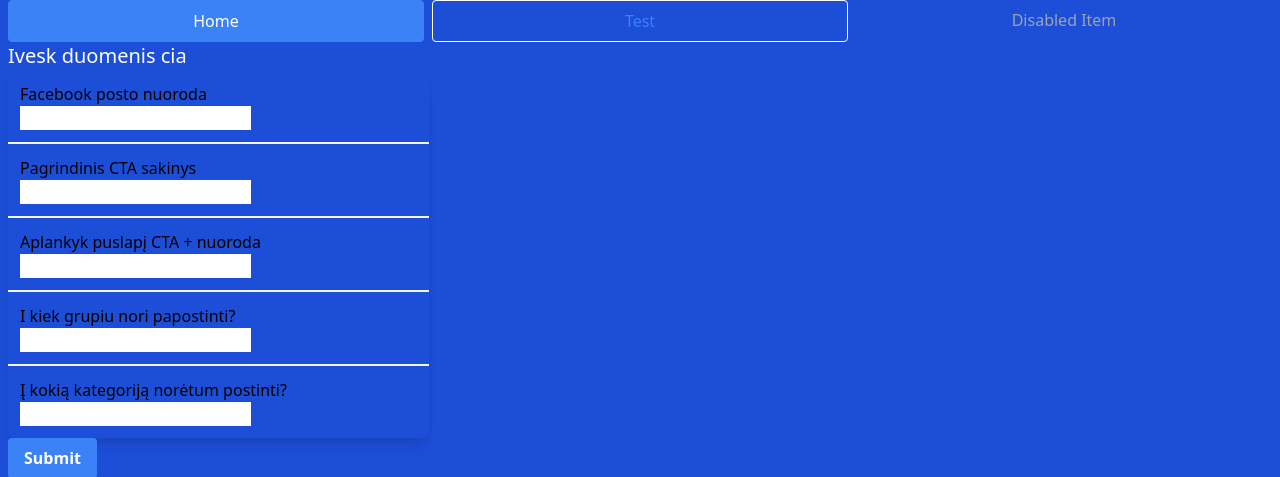
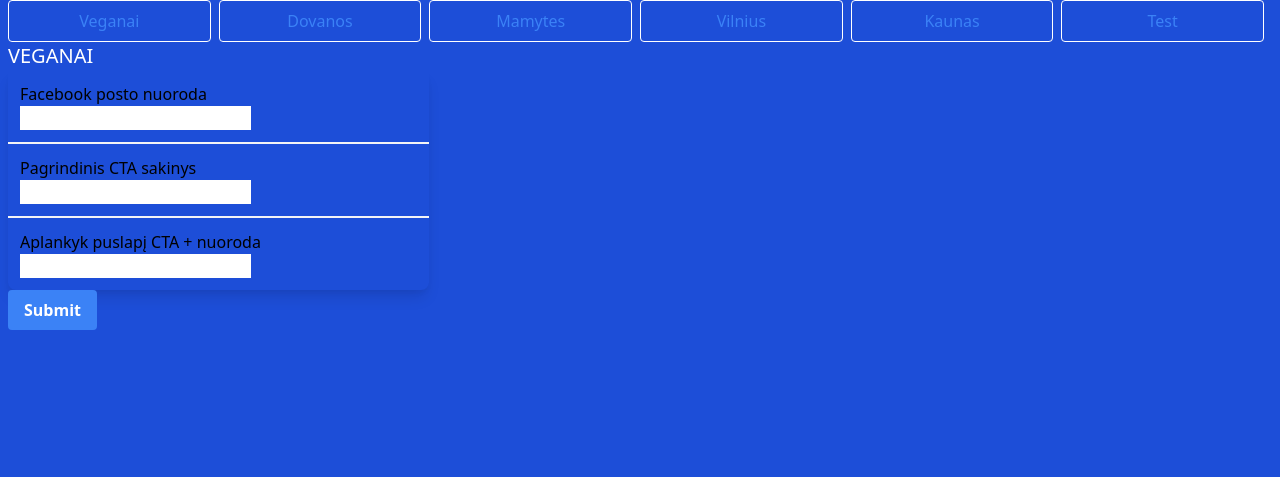
Before and after one commit to arvydasg/facebok_django, a Django app: page / in a window 1280 px wide. Shown: the top 477 px of the page. Run offline with Django 4.2, Linux system fonts and the light colour scheme; parts of the project's set-up code (start-up, migrations or seed data) failed here and were passed over.

Commit message:
feat: added a few more htmls. before splitting views.py file

```diff
--- a/main/forms.py
+++ b/main/forms.py
@@ -4,5 +4,5 @@ class forma(forms.Form):
     Link = forms.CharField()
     Text = forms.CharField()
     Text2 = forms.CharField()
-    Number = forms.DecimalField()
-    Category= forms.CharField()
+    # Number = forms.DecimalField()
+    # Category= forms.CharField()
--- a/main/templates/main/base.html
+++ b/main/templates/main/base.html
@@ -16,13 +16,22 @@
       <!-- NAVBAR -->
       <ul class="flex">
 	<li class="flex-1 mr-2">
-	  <a class="text-center block border border-blue-500 rounded py-2 px-4 bg-blue-500 hover:bg-blue-700 text-white" href="/">Home</a>
+	  <a class="text-center block border border-white rounded hover:border-gray-200 text-blue-500 hover:bg-gray-200 py-2 px-4" href="/">Veganai</a>
 	</li>
 	<li class="flex-1 mr-2">
-	  <a class="text-center block border border-white rounded hover:border-gray-200 text-blue-500 hover:bg-gray-200 py-2 px-4" href="/test">Test</a>
+	  <a class="text-center block border border-white rounded hover:border-gray-200 text-blue-500 hover:bg-gray-200 py-2 px-4" href="/dovanos">Dovanos</a>
 	</li>
-	<li class="text-center flex-1">
-	  <a class="block py-2 px-4 text-gray-400 cursor-not-allowed" href="#">Disabled Item</a>
+	<li class="flex-1 mr-2">
+	  <a class="text-center block border border-white rounded hover:border-gray-200 text-blue-500 hover:bg-gray-200 py-2 px-4" href="/mamytes">Mamytes</a>
+	</li>
+	<li class="flex-1 mr-2">
+	  <a class="text-center block border border-white rounded hover:border-gray-200 text-blue-500 hover:bg-gray-200 py-2 px-4" href="/vilnius">Vilnius</a>
+	</li>
+	<li class="flex-1 mr-2">
+	  <a class="text-center block border border-white rounded hover:border-gray-200 text-blue-500 hover:bg-gray-200 py-2 px-4" href="/kaunas">Kaunas</a>
+	</li>
+	<li class="flex-1 mr-2">
+	  <a class="text-center block border border-white rounded hover:border-gray-200 text-blue-500 hover:bg-gray-200 py-2 px-4"  href="/test">Test</a>
 	</li>
       </ul>
       <!-- NAVBAR END -->
--- a/main/templates/main/home.html
+++ b/main/templates/main/dovanos.html
@@ -6,7 +6,7 @@
 <!-- how to create loose forms https://www.webforefront.com/django/formtemplatelayout.html -->
 <div>
   <!-- form for inputs  -->
-  <h1 class="text-white text-xl">Ivesk duomenis cia</h1>
+  <h1 class="text-white text-xl">DOVANOS</h1>
   <form method='POST'>
     <div class="w-full bg-red rounded-lg shadow-lg lg:w-1/3">
       <ul class="divide-y-2 divide-gray-100">
@@ -18,12 +18,6 @@
         </li>
         <li class="p-3 hover:bg-blue-600 hover:text-blue-200">
 	  Aplankyk puslapį CTA + nuoroda {{ form.Text2 }}
-        </li>
-        <li class="p-3 hover:bg-blue-600 hover:text-blue-200">
-	  I kiek grupiu nori papostinti? {{ form.Number }}
-        </li>
-	<li class="p-3 hover:bg-blue-600 hover:text-blue-200">
-	  Į kokią kategoriją norėtum postinti? {{ form.Category }}
         </li>
       </ul>
     </div>
@@ -37,3 +31,10 @@
   </form>
 </div>
 {% endblock%}
+
+
+<!-- <h1>Grupės</h1> -->
+
+<!-- <ul> -->
+<!--   <li><strong>Dovanos: </strong>{{ dovanos_groups }}</li> -->
+<!-- </ul> -->
--- a/main/templates/main/test.html
+++ b/main/templates/main/test.html
@@ -9,6 +9,9 @@
   <li><strong>Visos grupes: </strong>{{ all_groups }}</li>
   <li><strong>Veganai: </strong>{{ veganai_groups }}</li>
   <li><strong>Dovanos: </strong>{{ dovanos_groups }}</li>
+  <li><strong>Mamytes: </strong>{{ mamytes_groups }}</li>
+  <li><strong>Vilnius: </strong>{{ vilnius_groups }}</li>
+  <li><strong>Kaunas: </strong>{{ kaunas_groups }}</li>
 </ul>
 
 
--- /dev/null
+++ b/main/templates/main/veganai.html
@@ -0,0 +1,39 @@
+{% extends 'main/base.html'%}
+{% load static %}
+
+{% block content %}
+
+<!-- how to create loose forms https://www.webforefront.com/django/formtemplatelayout.html -->
+<div>
+  <!-- form for inputs  -->
+  <h1 class="text-white text-xl">VEGANAI</h1>
+  <form method='POST'>
+    <div class="w-full bg-red rounded-lg shadow-lg lg:w-1/3">
+      <ul class="divide-y-2 divide-gray-100">
+        <li class="p-3 hover:bg-blue-600 hover:text-blue-200">
+         Facebook posto nuoroda {{ form.Link }}
+        </li>
+        <li class="p-3 hover:bg-blue-600 hover:text-blue-200">
+         Pagrindinis CTA sakinys {{ form.Text }}
+        </li>
+        <li class="p-3 hover:bg-blue-600 hover:text-blue-200">
+	  Aplankyk puslapį CTA + nuoroda {{ form.Text2 }}
+        </li>
+	<!-- <li class="p-3 hover:bg-blue-600 hover:text-blue-200"> -->
+	<!--   I kiek grupiu nori papostinti? {{ form.Number }} -->
+        <!-- </li> -->
+	<!-- <li class="p-3 hover:bg-blue-600 hover:text-blue-200"> -->
+	<!--   Į kokią kategoriją norėtum postinti? {{ form.Category }} -->
+        <!-- </li> -->
+      </ul>
+    </div>
+    <!-- some security token -->
+    {% csrf_token %}
+
+    <!-- {{ form.as_p}}	<\!-- FORM BY ITSELF. Can not move or edit -, nothing -\-> -->
+      <!-- submit button -->
+      <button class="bg-blue-500 hover:bg-blue-700 text-white font-bold py-2 px-4 rounded" type="submit">Submit</button>
+      <!-- <input type="submit" value="Submit the values"/> -->
+  </form>
+</div>
+{% endblock%}
--- a/main/urls.py
+++ b/main/urls.py
@@ -4,8 +4,12 @@ from . import views
 app_name = "main"
 
 urlpatterns = [
-    path('', views.homepage, name="homepage"),
-    path('test/', views.test, name="test"),
+    path('', views.veganai, name="veganai"),
+    # path('dovanos/', views.dovanos, name="dovanos"),
+    # path('test/', views.test, name="test"),
+    # path('mamytes/', views.mamytes, name="mamytes"),
+    # path('vilnius/', views.vilnius, name="vilnius"),
+    # path('kaunas/', views.kaunas, name="kaunas"),
 
     # path("success", views.success),
 ]
--- a/main/views.py
+++ b/main/views.py
@@ -14,62 +14,20 @@ BGBLACK = '\u001b[40m'
 BGGREEN = '\u001b[42m'
 BGRED = '\u001b[41m'
 CEND = '\033[0m'
-# labukas
 
-excel_file = load_workbook('facebook_groups.xlsx')
-excel_sheet = excel_file['didieji']
-
-####################################################################################################################################################################
-
-def test(request):
-    # first, we import models into this view.
-    # from . models import <model name>
-    # then, we create a variable that stores a function from db? Like so.
-    all_groups = groups.objects.all().count()
-    veganai_groups = groups.objects.filter(group_category='veganai').count()
-    dovanos_groups = groups.objects.filter(group_category='dovanos').count()
-
-    # then, we put that variable into context variable, which then...
-    context = {
-        'all_groups': all_groups,
-        'veganai_groups': veganai_groups,
-        'dovanos_groups': dovanos_groups,
-    }
-
-    items = groups.objects.all()
-    for item in items.values('group_name', 'group_link', 'group_category'):
-        name = item['group_name']
-        link = item['group_link']
-        category = item['group_category']
-        print(category)
-
-    # is returned at the end. Context = context is the key.
-    return render(request, 'main/test.html', context=context)
-    # when that is done, I can then go to html templateview and do {{ context variable }}
-    # and it prints out on the web! boom.
-
-####################################################################################################################################################################
-
-def homepage(request):
+def veganai(request):
     my_form = forma()
     if request.method == "POST":
         my_form = forma(request.POST)
         if my_form.is_valid():
-            '''
-            Just getting some values for later use
-            '''
             form_link = (my_form.cleaned_data['Link'])
             form_text = (my_form.cleaned_data['Text'])
             form_text2 = (my_form.cleaned_data['Text2'])
-            form_number = (my_form.cleaned_data['Number'])
-            form_category = (my_form.cleaned_data['Category'])
             print("\n")
             print("Dalykai kuriuos irasei yra:")
             print("LINK " + "= " + str( form_link))
             print("TEXT " + "= " + str( form_text))
             print("TEXT2 " + "= " + str( form_text2))
-            print("Number " + "= " + str( form_number))
-            print("Category " + "= " + str( form_category))
             print("\n")
             print("uz 5 sec procedura prasides")
             print("\n")
@@ -91,17 +49,20 @@ def homepage(request):
             count = 0
             scriptoPradzia = time.time()
 
-            for row in excel_sheet.iter_rows(max_row=int(form_number)):
+            # using database items instead of excel file like before
+            items = groups.objects.filter(group_category='kaunas')
+            for item in items.values('group_name', 'group_link', 'group_category'):
                 postoPradzia = time.time()
-                group_url = row[1].value  # fetch group id from excel
-                group_name = row[0].value # fetch group name from excel
-                link = 'https://facebook.com/groups/'+str(group_url) # pro move
-                # type group name
+                group_name = item['group_name']
+                group_link = item['group_link']
+                group_category = item['group_name']
+
+                link = 'https://facebook.com/groups/'+str(group_link) # pro move
                 time.sleep(3)
-                pyperclip.copy(link)          # copies 'facebook.com/groups' and adds the group ID from excel sheet at the end of this url
-                pyautogui.hotkey('ctrl', 'v') # pastes the FULL url
-                pyautogui.typewrite('\n')     # press ENTER
-                print("Atsidariau" + " " + BGBLACK + str(group_name) + CEND) # prints out in the console the name of the group it has opened
+                pyperclip.copy(link)
+                pyautogui.hotkey('ctrl', 'v')
+                pyautogui.typewrite('\n')
+                print("Atsidariau" + " " + BGBLACK + str(group_name) + CEND)
                 print("\n")
 
                 # let the browser window load
@@ -109,7 +70,6 @@ def homepage(request):
                 for i in range(10):
                     time.sleep(1)
                     print("Browser window load" + " " + str(i) + "/9")
-
 
                 try:
                     x, y = pyautogui.locateCenterOnScreen("/home/arvydas/Dropbox/projects/facebook_automated_groups/resources/cpp.png")
@@ -120,7 +80,6 @@ def homepage(request):
                     a, b = pyautogui.locateCenterOnScreen("/home/arvydas/Dropbox/projects/facebook_automated_groups/resources/ws.png")
                     print("The image 'write something' was found")
                     pyautogui.click(a,b)
-
 
                 time.sleep(2)
                 pyperclip.copy(form_link)
@@ -152,9 +111,6 @@ def homepage(request):
                 print("\n")       # new line
                 count +=1 # variable will increment every loop iteration
 
-            '''
-            How long in TOTAL it took for the script to run and how many groups it posted to.
-            '''
             print("Papostinau i" + " " + str(count) + " " + "grupes.") # how many groups I have posted to
             print("Is viso uztruko {0} sekundes" .format(time.time() - scriptoPradzia)) # how long it took for the script to run
 
@@ -162,4 +118,42 @@ def homepage(request):
         "form": my_form
     }
 
-    return render(request, 'main/home.html', context) # How to render this page
+    return render(request, 'main/veganai.html', context) # How to render this page
+
+####################################################################################################################################################################
+
+
+def test(request):
+    # first, we import models into this view.
+    # from . models import <model name>
+    # then, we create a variable that stores a function from db? Like so.
+    all_groups = groups.objects.all().count()
+    veganai_groups = groups.objects.filter(group_category='veganai').count()
+    dovanos_groups = groups.objects.filter(group_category='dovanos').count()
+    mamytes_groups = groups.objects.filter(group_category='Mamytes').count()
+    vilnius_groups = groups.objects.filter(group_category='vilnius').count()
+    kaunas_groups = groups.objects.filter(group_category='kaunas').count()
+
+    # then, we put that variable into context variable that can be used in test.html...
+    context = {
+        'all_groups': all_groups,
+        'veganai_groups': veganai_groups,
+        'dovanos_groups': dovanos_groups,
+        'mamytes_groups': mamytes_groups,
+        'vilnius_groups': vilnius_groups,
+        'kaunas_groups': kaunas_groups,
+    }
+
+    items = groups.objects.filter(group_category='Mamytes')
+    for item in items.values('group_name', 'group_link', 'group_category'):
+        name = item['group_name']
+        link = item['group_link']
+        category = item['group_category']
+        print(name)
+
+    # is returned at the end. Context = context is the key.
+    return render(request, 'main/test.html', context=context)
+# when that is done, I can then go to html templateview and do {{ context variable }}
+# and it prints out on the web! boom.
+
+####################################################################################################################################################################
```
Also changed, not shown: main/templates/main/kaunas.html (added, +33 -0 lines), main/templates/main/mamytes.html (added, +33 -0 lines), main/templates/main/vilnius.html (added, +33 -0 lines), main/migrations/0003_alter_groups_options_alter_groups_group_name.py (added).
